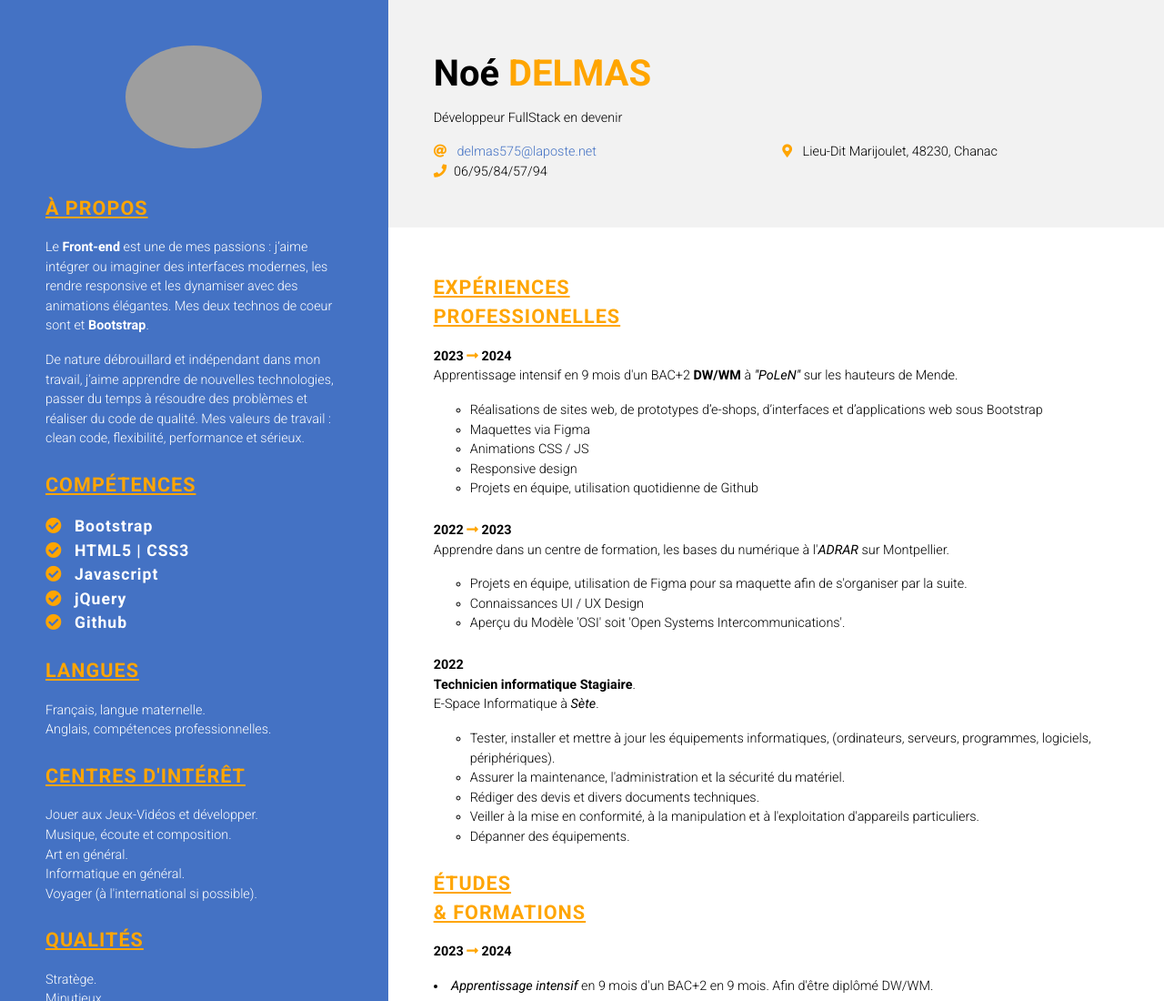
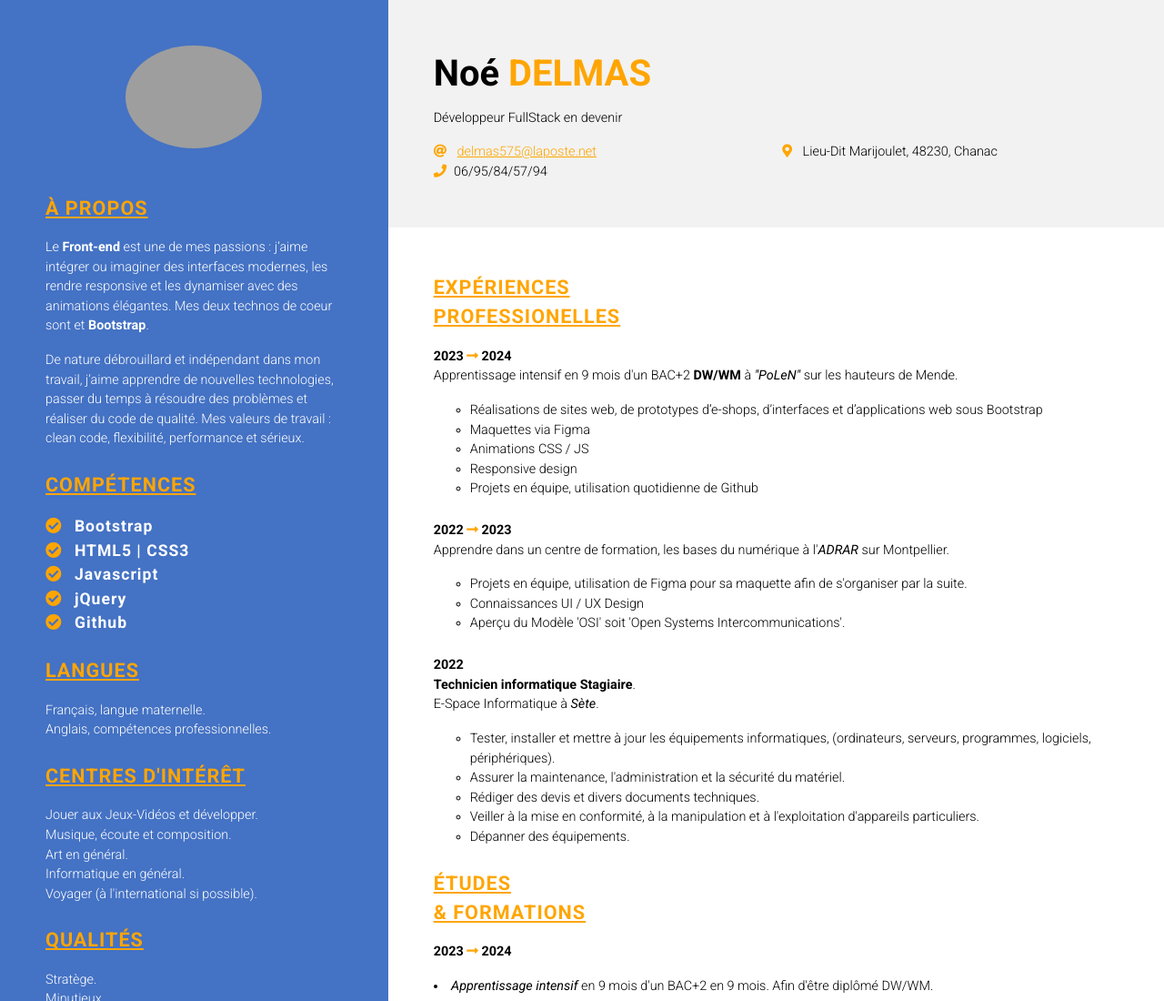
Before and after one commit to noedelmas/CV, a plain HTML site: page index.html in a window 1280 px wide. Shown: the top 1100 px of the page at 91% size. Drawn offline with Linux system fonts and the light colour scheme; grey boxes are pictures that could not be loaded.

Commit message:
finito pipo
16h48 11-1-24

```diff
--- a/css/style.css
+++ b/css/style.css
@@ -12,12 +12,12 @@
   }
 
   a{
-    text-decoration: none;
-    color: #4472C4;
+    text-decoration: underline;
+    color: orange;
   }
 
   a:hover{
-    text-decoration: underline;
+    text-decoration: none;
   }
 
   p{
```
